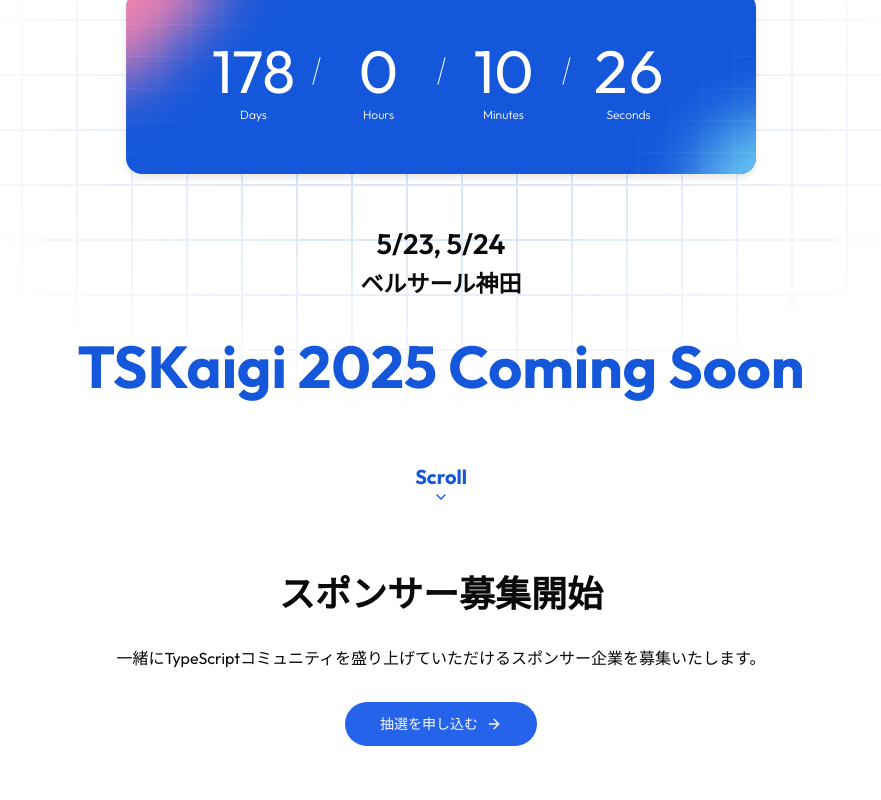
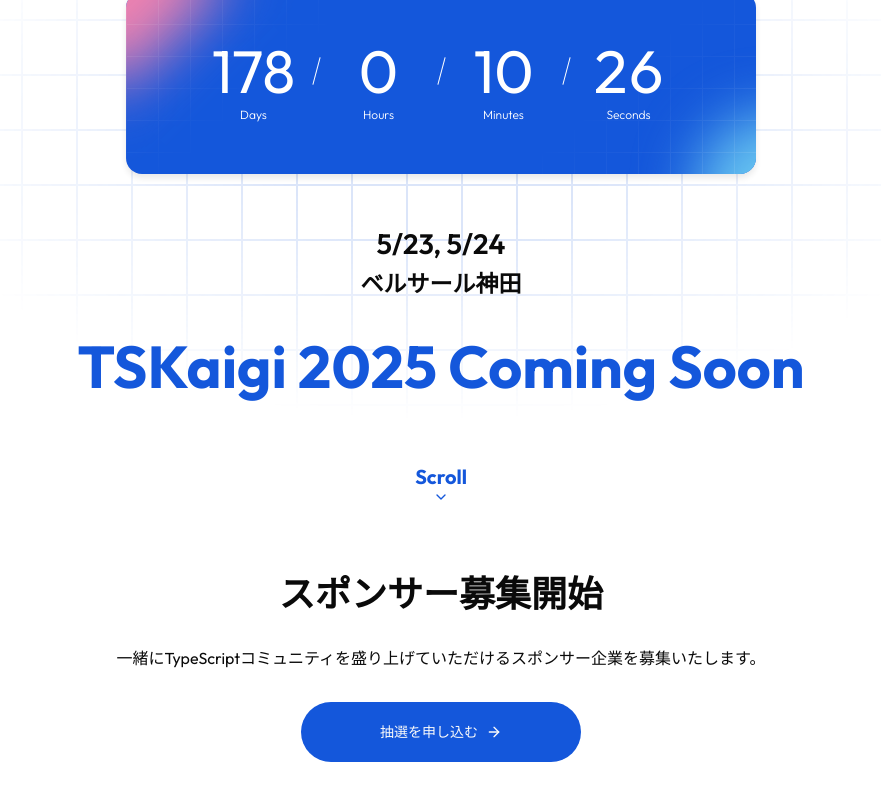
Before and after one commit to tskaigi/tskaigi2025-web-site, a Next.js app: page / in a window 1280 px wide. Shown: the part 256-1056 px from the top of the page, without its empty margins (199-1080 px from the left). Built offline with nearby package versions, Linux system fonts and the light colour scheme.

Commit message:
feat: 🎸 ボタンを実装

```diff
--- a/src/components/SeekingSponsorsSection/index.tsx
+++ b/src/components/SeekingSponsorsSection/index.tsx
@@ -17,11 +17,16 @@
         asChild
         variant="default"
         size="lg"
-        className="rounded-full w-48 bg-blue-600 hover:bg-blue-700"
+        className="rounded-full w-[280px] h-[60px] fill-primary hover:bg-[#1854FF]"
       >
-        <Link href="#" target="_blank" rel="noopener noreferrer">
+        <Link
+          href="https://docs.google.com/forms/d/e/1FAIpQLSfZR2TQr0E6CJ9l9hy9L9xvO5o6Ep5GXcZo57zq-7b_TEt52g/viewform"
+          target="_blank"
+          rel="noopener noreferrer"
+          className="ont-bold text-base leading-6"
+        >
           抽選を申し込む
-          <ArrowRight className="h-4 w-4" />
+          <ArrowRight />
         </Link>
       </Button>
     </div>
```
